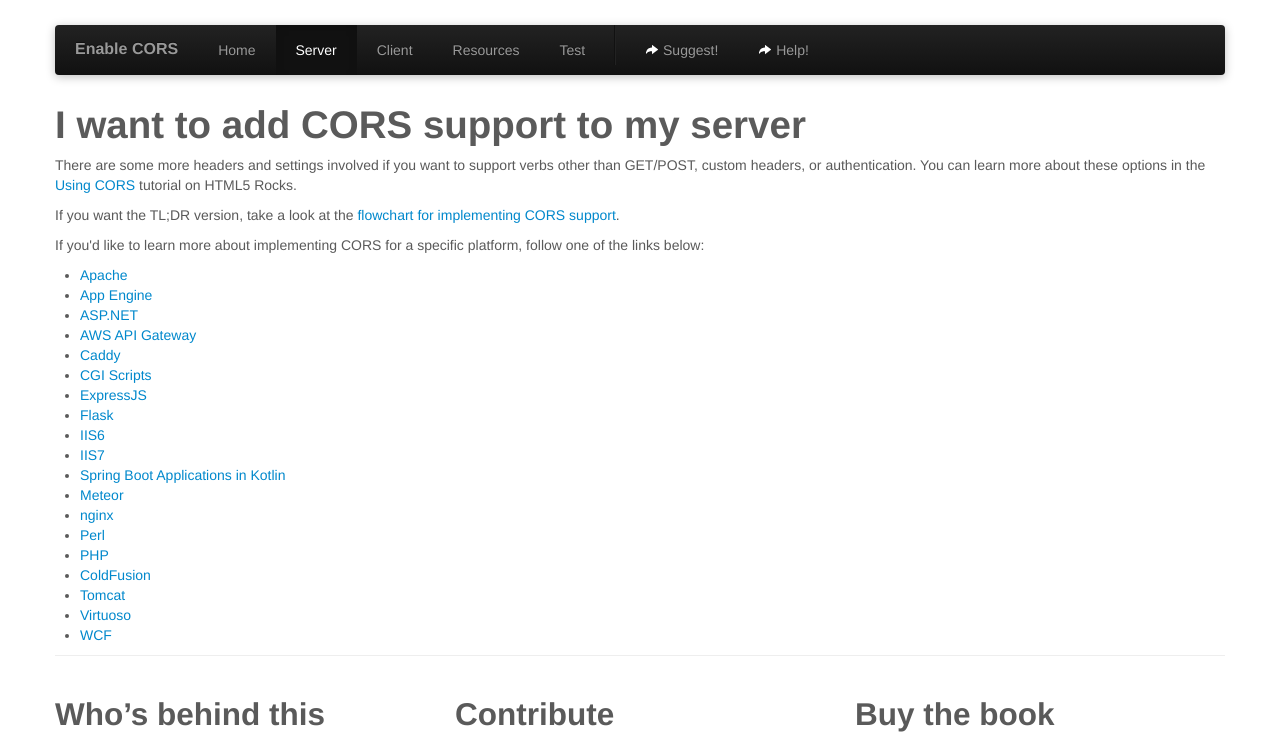
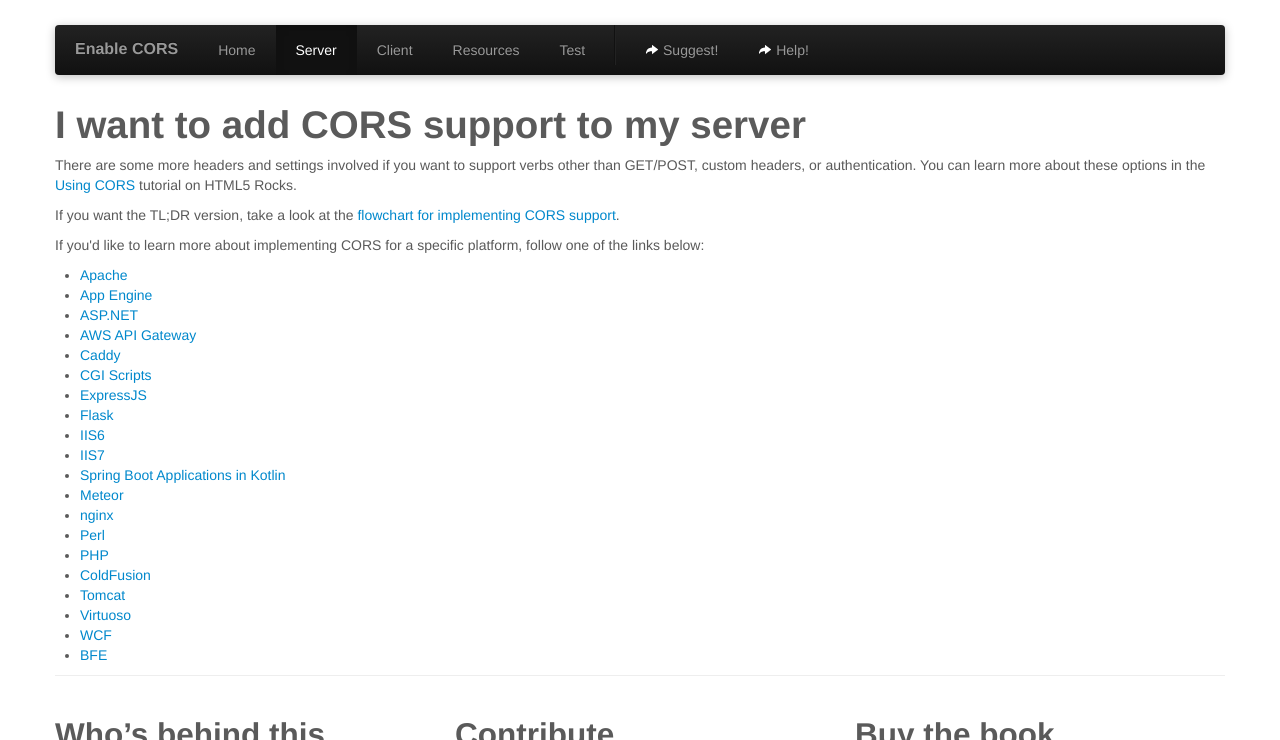
Before and after one commit to monsur/enable-cors.org, a Jekyll site: the page built from server.html, in a window 1280 px wide, cut to the strip 0-740 px from the top of the page. Built offline with Jekyll 4.4.1, drawn with Linux system fonts in a browser that asks for light colours.

Commit message:
add cors conf for BFE

```diff
--- a/server.html
+++ b/server.html
@@ -32,6 +32,7 @@
 			<li><a href="server_tomcat.html">Tomcat</a></li>
 			<li><a href="http://vos.openlinksw.com/owiki/wiki/VOS/VirtTipsAndTricksGuideCORSSetup">Virtuoso</a></li>
 			<li><a href="server_wcf.html">WCF</a></li>
+                        <li><a href="https://github.com/bfenetworks/bfe/blob/develop/docs/en_us/modules/mod_cors/mod_cors.md">BFE</a></li>
 		</ul>
 		</section>
 	</div>
```
